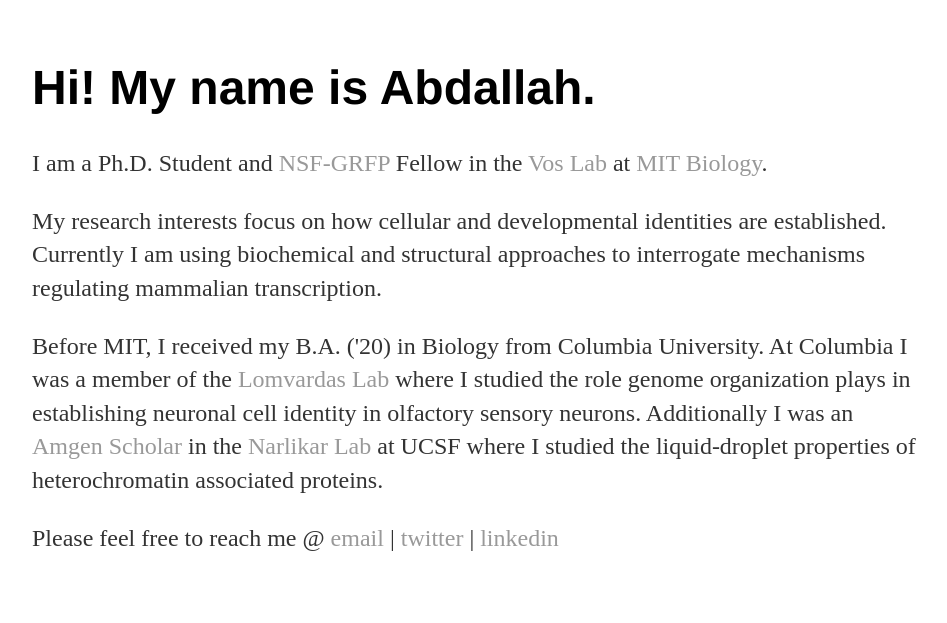
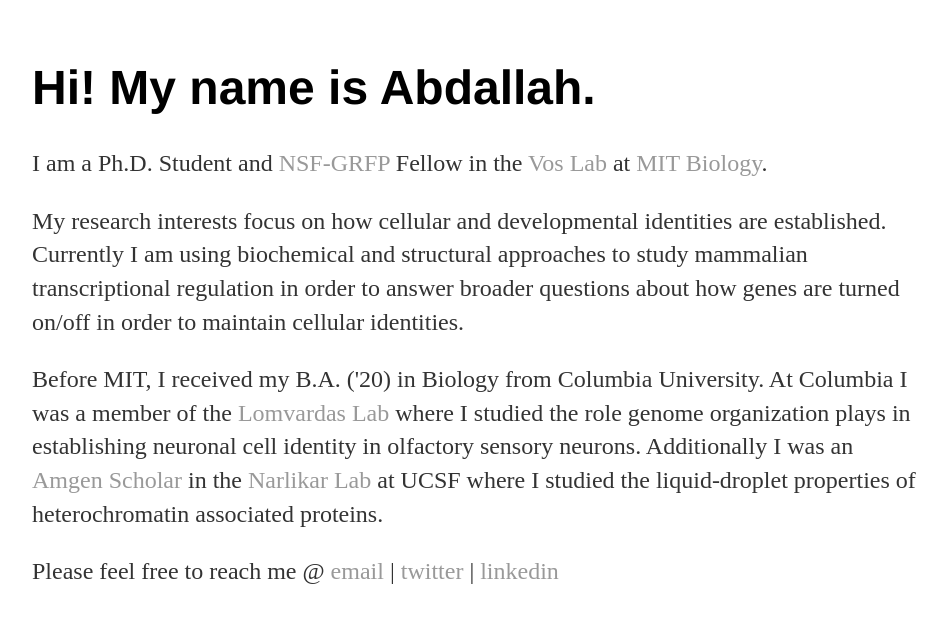
Before and after one commit to amohamed98/amohamed98.github.io, a Jekyll site: the page built from index.html, in a window 1280 px wide. Shown: the top 623 px of the page, without its empty margins (160-1107 px from the left). Built offline with Jekyll 4.4.1, drawn with Linux system fonts in a browser that asks for light colours.

Commit message:
Update index.html

```diff
--- a/index.html
+++ b/index.html
@@ -5,7 +5,8 @@
 <div class="blurb">
 	<h1>Hi! My name is Abdallah.</h1>
 				<p>I am a Ph.D. Student and <a href="https://www.nsfgrfp.org/">NSF-GRFP</a> Fellow in the <a href="https://www.voslab.org/">Vos Lab</a> at <a href="https://biology.mit.edu/graduate/">MIT Biology</a>. </p>
-				<p>My research interests focus on how cellular and developmental identities are established. Currently I am using biochemical and structural approaches to interrogate mechanisms regulating mammalian transcription.<p>
+				<p>My research interests focus on how cellular and developmental identities are established. Currently I am using biochemical and structural approaches to study mammalian transcriptional regulation in</a>
+					order to answer broader questions about how genes are turned on/off in order to maintain cellular identities. <p>
 				<p>Before MIT, I received my B.A. ('20) in Biology from Columbia University. At Columbia I was a member of the <a href="https://lomvardaslab.zuckermaninstitute.columbia.edu/">Lomvardas Lab</a>
 					where I studied the role genome organization plays in establishing neuronal cell identity in olfactory sensory neurons. </a>
 					Additionally I was an <a href="https://amgenscholars.com/us-program/">Amgen Scholar</a> in the </a>
```
